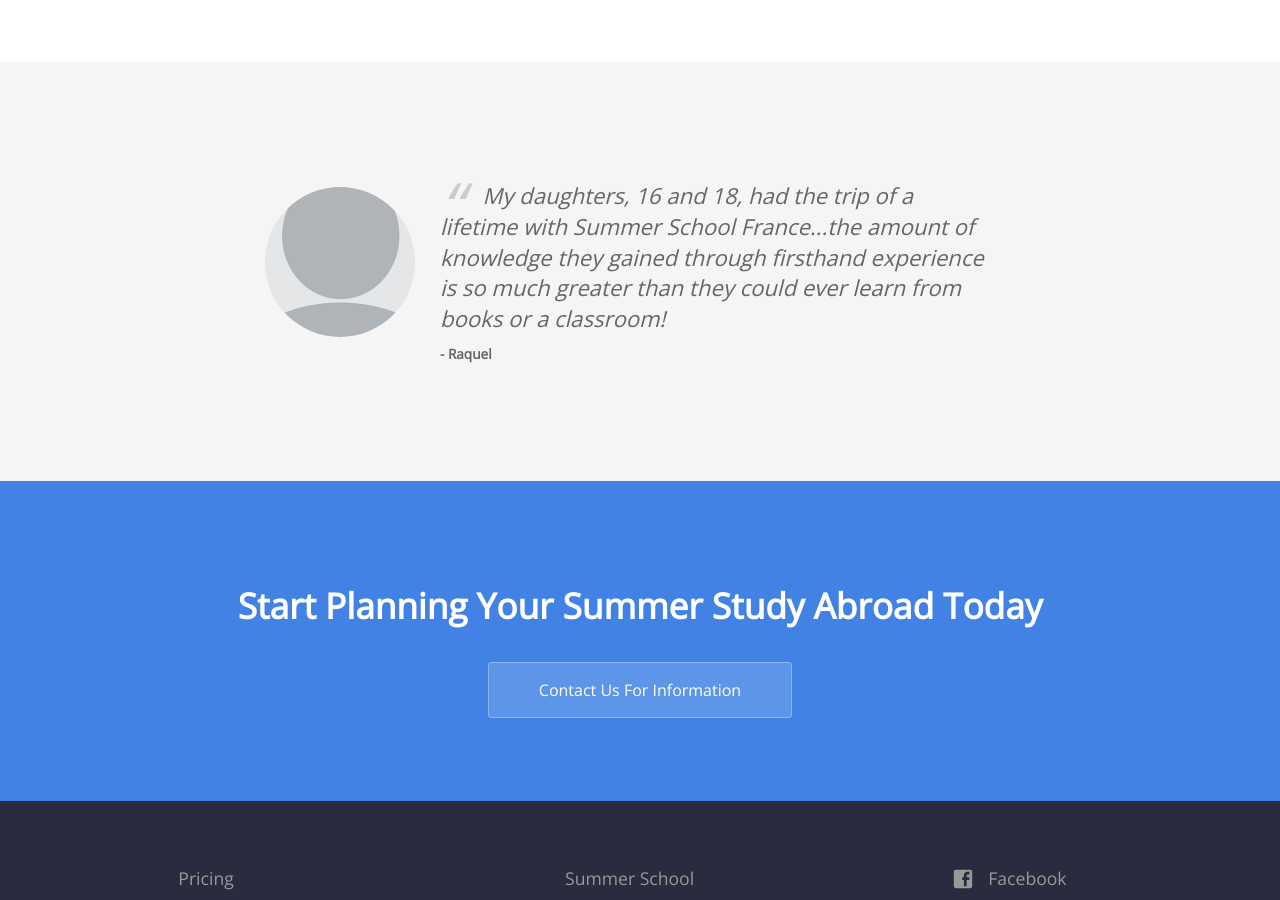
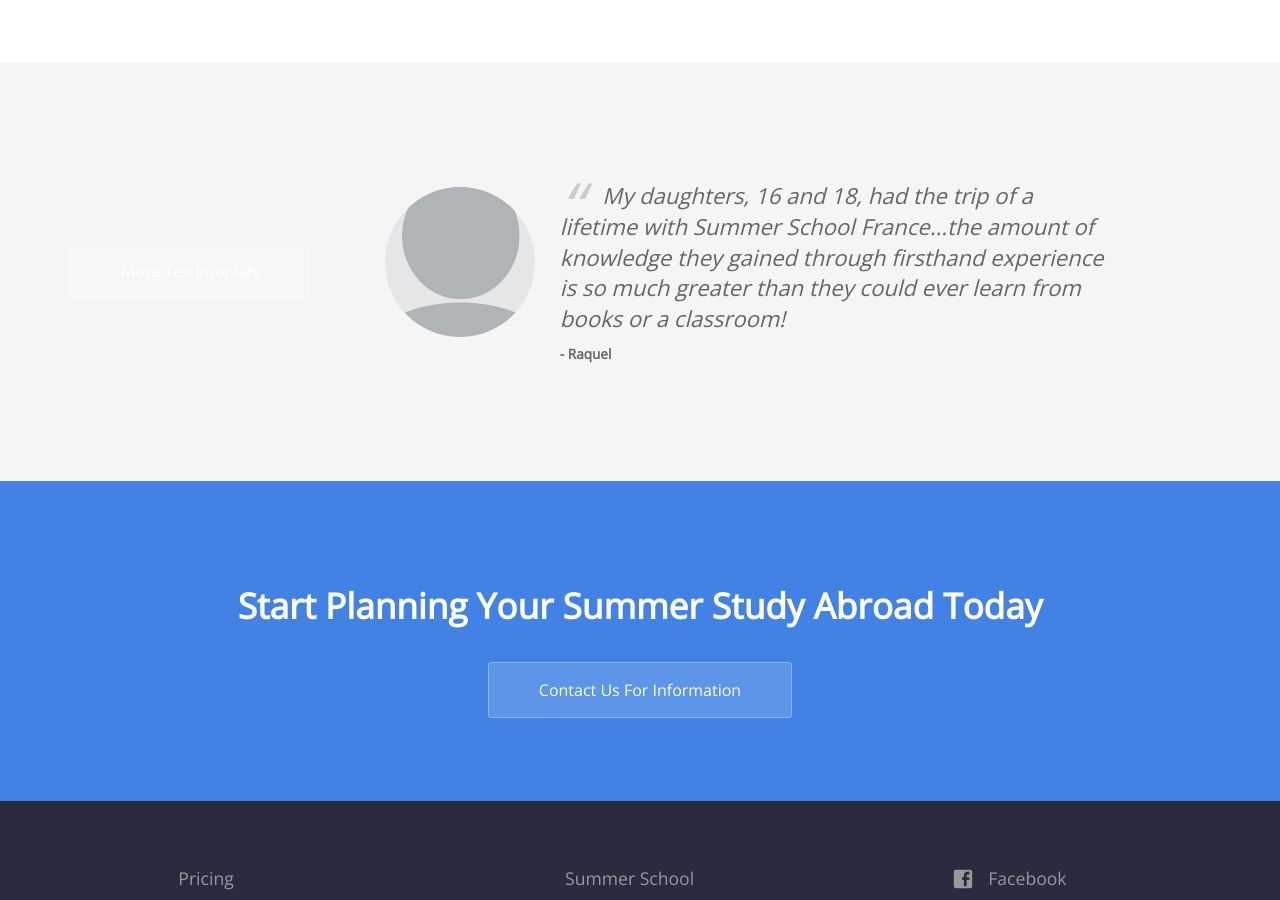
Before and after one commit to baritchie/project1, a Jekyll site: the page built from index.html, in a window 1280 px wide and 900 px high, scrolled down 1883 px. Built offline with Jekyll 4.4.1, drawn with Linux system fonts in a browser that asks for light colours.

Commit message:
Updated 'index.html' via CloudCannon

```diff
--- a/index.html
+++ b/index.html
@@ -66,6 +66,7 @@ description: 4 Week Programs Enrolling Now!
 					</p>
 				</blockquote>
 			</div>
+            <div class="button alt"><a href="/testimonials/">More Testimonials</a></div>
 		</div>
 	</section>
 
```
